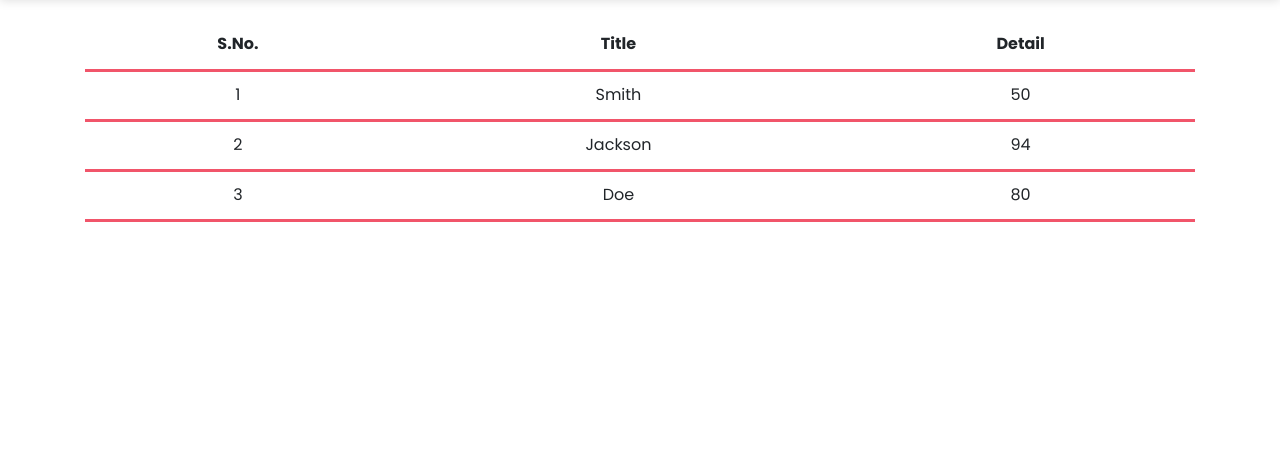
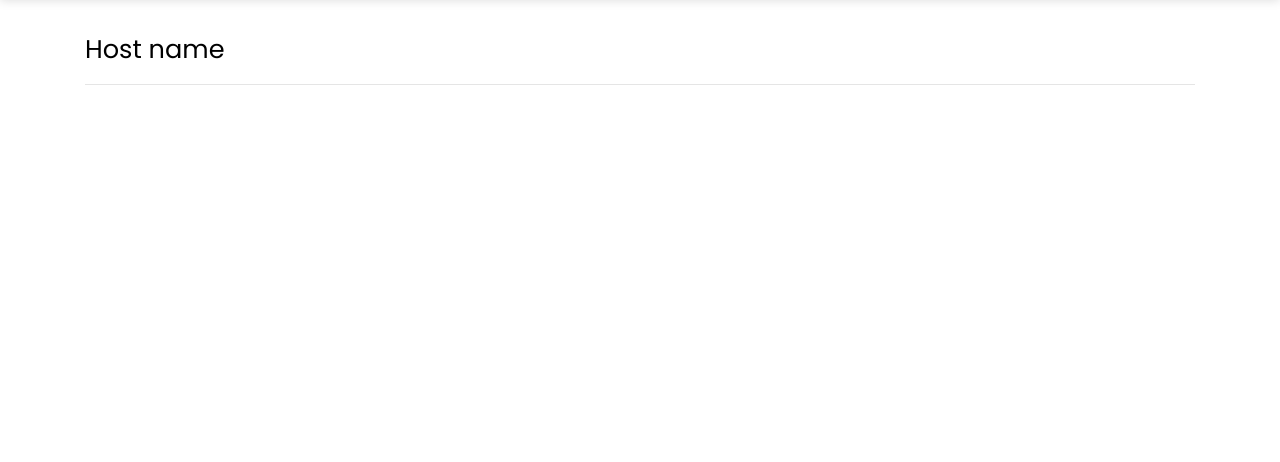
Before and after one commit to Koderz-SI/Scienocyde-UH, a Django app: template templates/core/dashboard.html in a window 1280 px wide. Shown: the part 80-542 px from the top of the page. Run offline with Django 3.2, Linux system fonts and the light colour scheme; the template is opened without the code that fills it, so the values that code supplies are empty; some libraries are stand-ins or nearby versions.

Commit message:
Update dashboard.html

```diff
--- a/templates/core/dashboard.html
+++ b/templates/core/dashboard.html
@@ -3,44 +3,22 @@
 
 {% block extra_css %}
 
-    <style>
-        th, td {
-            border-bottom: 3px solid rgba(241,85,106,1);
-            border-collapse: collapse;
-            text-align: center;
-            padding: 5px;
-            height: 50px;
-        }
-    </style>
 {% endblock %}
 
 {% block body %}
 
-    <section class="section" id="about">
+<section class="section" id="about">
         <div class="container">
-            <table style="width: 100%;">
-              <tr>
-                <th>S.No.</th>
-                <th>Title</th>
-                <th>Detail</th>
-              </tr>
-              <tr>
-                <td>1</td>
-                <td>Smith</td>
-                <td>50</td>
-              </tr>
-              <tr>
-                <td>2</td>
-                <td>Jackson</td>
-                <td>94</td>
-              </tr>
-              <tr>
-                <td>3</td>
-                <td>Doe</td>
-                <td>80</td>
-              </tr>
-            </table>
-        </div>
+
+            <div class="form-page-content ng-pristine   ng-isolate-scope ">
+                  <!-- ngRepeat: element in page track by element.identifier --><div data-identifier="field1" data-index="0" style="width: 100%" class=" form-element ">
+                    <div class="form-element-html"><div ><div style="background-color:" class="heading-cover field-cover "><div style="text-align: left; font-size: 1.6em; padding-top: 10px; padding-bottom: ; color: #000000" class="bold-"><span >Host name</span> </div><input type="hidden" data-field-id="field1" name="field1[]" value=""></div></div></div>
+                    </div><!-- end ngRepeat: element in page track by element.identifier --><div data-identifier="field33" data-index="1" style="width: 100%" class=" even form-element form-element-field33 options-false index-false form-element-1 default-false form-element-type-customText is-required-false -handle">
+                    <div class="form-element-html"><div ><div class="absolute-false customText-cover field-cover" style="left: 20px; top: -20px;right: ;bottom: 100px;color: #b5b5b5 !important; background-color:"><div class="full" style="text-align: left"><hr ></div><input type="hidden" name="field33" data-field-id="field33"></div></div></div>
+                    <br>
+                    </div>
+                  </div>
+                </div>
     </section>
 
 
```
